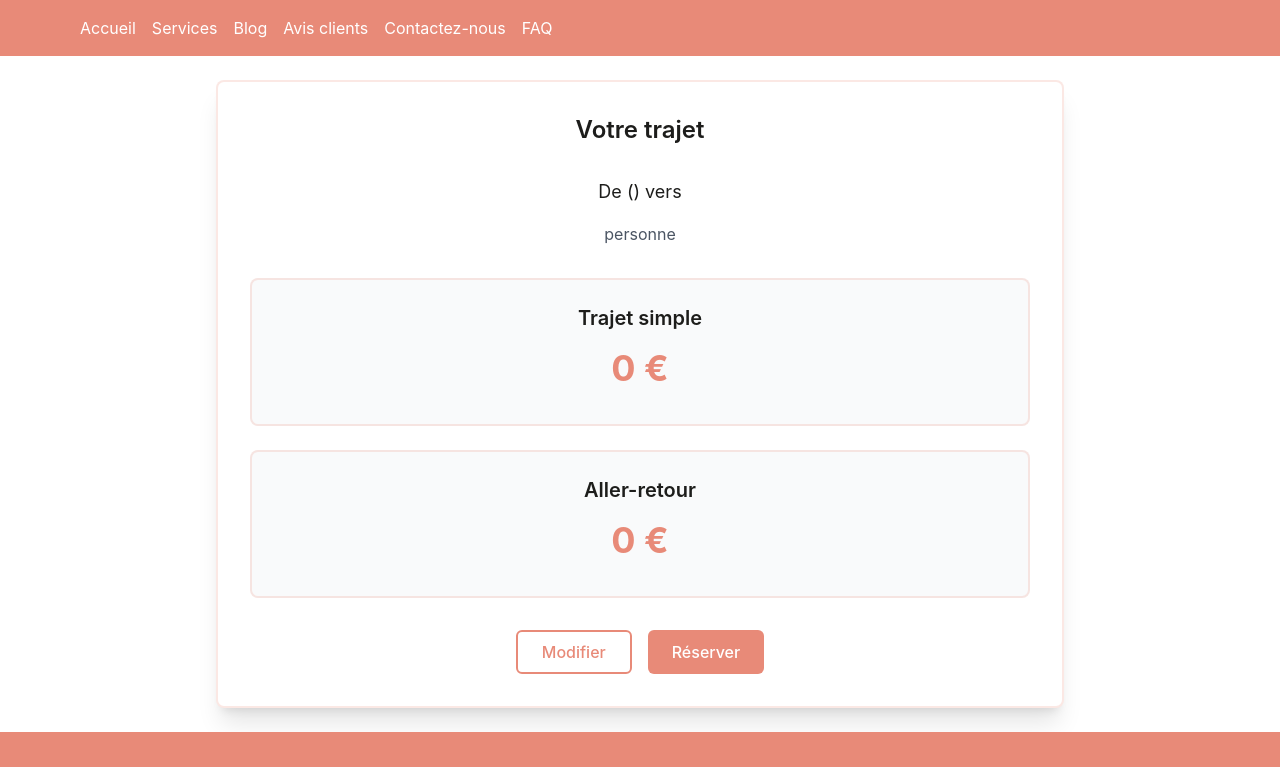
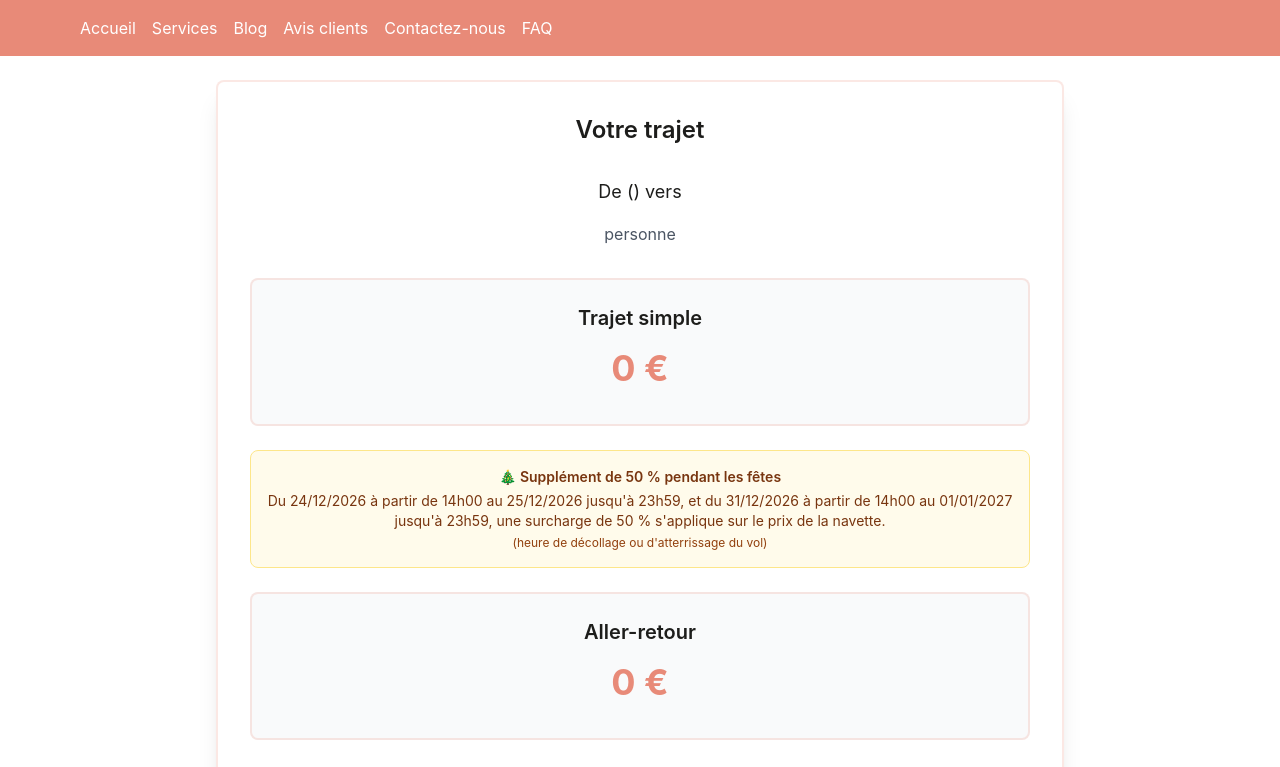
Before and after one commit to speronavette/frontend, a React (Vite) app: page /result in a window 1280 px wide. Shown: the top 767 px of the page. Built offline with nearby package versions, Linux system fonts and the light colour scheme.

Commit message:
Update CalculationResult.jsx

```diff
--- a/src/components/CalculationResult.jsx
+++ b/src/components/CalculationResult.jsx
@@ -85,6 +85,15 @@ function CalculationResult() {
             </div>
           </div>
 
+          {/* Supplément fêtes de fin d'année */}
+          <div className="bg-amber-50 border border-amber-200 rounded-lg p-4 text-sm text-amber-900 text-center">
+            <p className="font-semibold mb-1">🎄 Supplément de 50 % pendant les fêtes</p>
+            <p>
+              Du 24/12/2026 à partir de 14h00 au 25/12/2026 jusqu'à 23h59, et du 31/12/2026 à partir de 14h00 au 01/01/2027 jusqu'à 23h59, une surcharge de 50 % s'applique sur le prix de la navette.
+            </p>
+            <p className="text-xs mt-1 text-amber-800">(heure de décollage ou d'atterrissage du vol)</p>
+          </div>
+
           {/* Aller-retour */}
           <div className="bg-gray-50 p-6 rounded-lg border-2 border-spero/20">
             <h3 className="text-xl font-semibold text-center mb-4">Aller-retour</h3>
```
